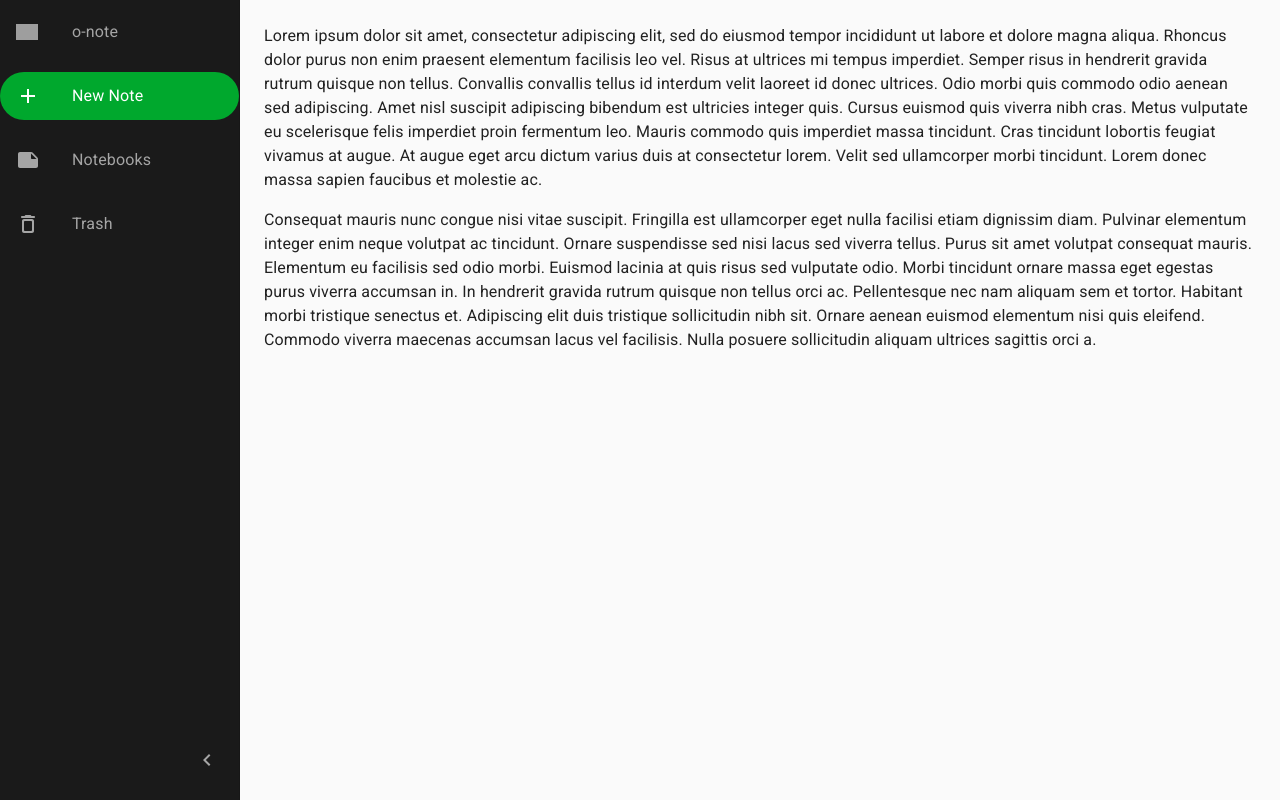
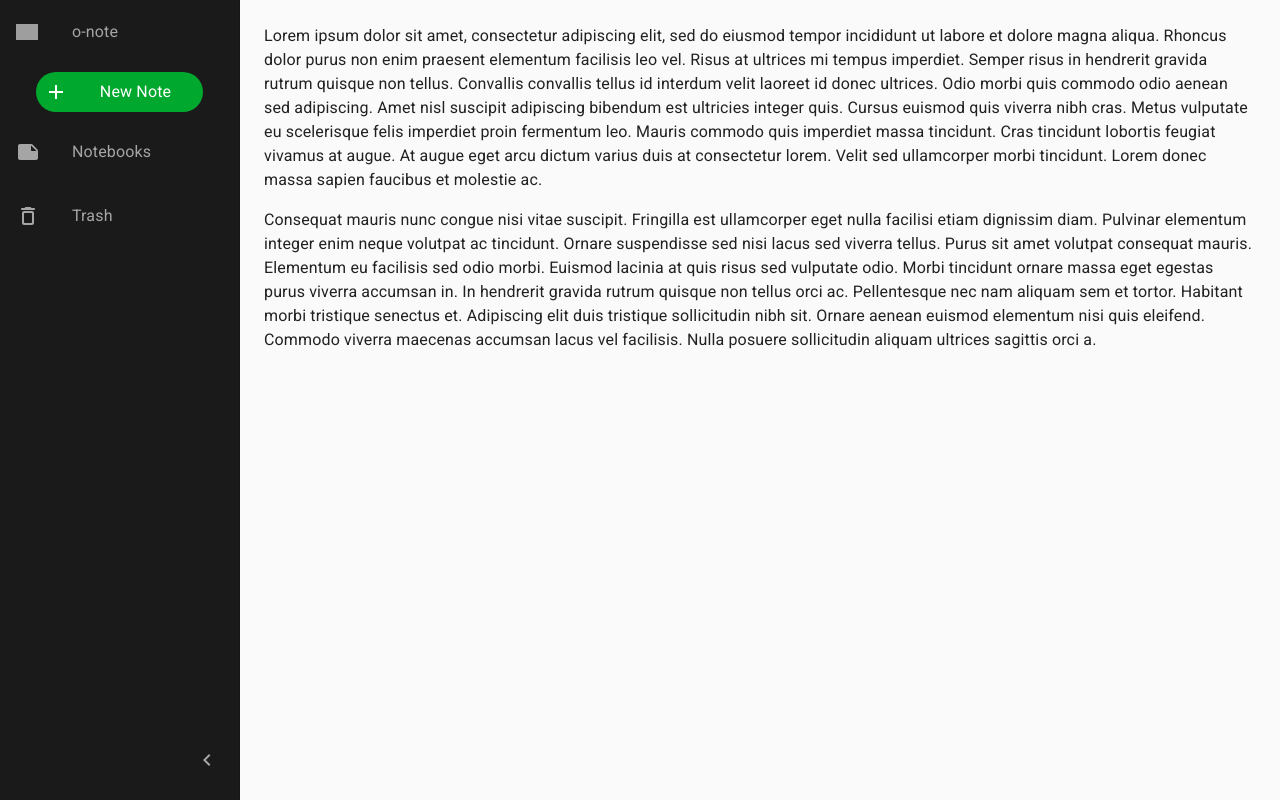
Before and after one commit to heegupark/omega-note, a Next.js app: page / in a window 1280 px wide. Built offline with nearby package versions, Linux system fonts and the light colour scheme; grey boxes are pictures that could not be loaded.

Commit message:
completed drawer

```diff
--- a/components/left-drawer.tsx
+++ b/components/left-drawer.tsx
@@ -13,7 +13,6 @@ import ListItemIcon from '@material-ui/core/ListItemIcon';
 import ListItemText from '@material-ui/core/ListItemText';
 import DeleteOutlineRoundedIcon from '@material-ui/icons/DeleteOutlineRounded';
 import NoteRoundedIcon from '@material-ui/icons/NoteRounded';
-import { Flex, Box } from '@chakra-ui/core';
 import Tooltip from '@material-ui/core/Tooltip';
 import AddIcon from '@material-ui/icons/Add';
 
@@ -96,6 +95,10 @@ const useStyles = makeStyles((theme: Theme) =>
       '&:hover': {
         backgroundColor: 'rgb(0,143,38)',
       },
+      padding: '8px',
+      margin: 'auto',
+      width: '70%',
+      height: '40px',
     },
   })
 );
@@ -139,9 +142,13 @@ export default function LeftDrawer() {
         <List>
           <ListItem button key="add-note" className={classes.addNote}>
             <ListItemIcon>
-              <AddIcon className={classes.addNoteIcon} />
+              <Tooltip title="Click to add a note" arrow>
+                <AddIcon className={classes.addNoteIcon} />
+              </Tooltip>
             </ListItemIcon>
-            <ListItemText primary="New Note" />
+            <Tooltip title="Click to add a note" arrow>
+              <ListItemText primary="New Note" />
+            </Tooltip>
           </ListItem>
         </List>
         <List>
```
